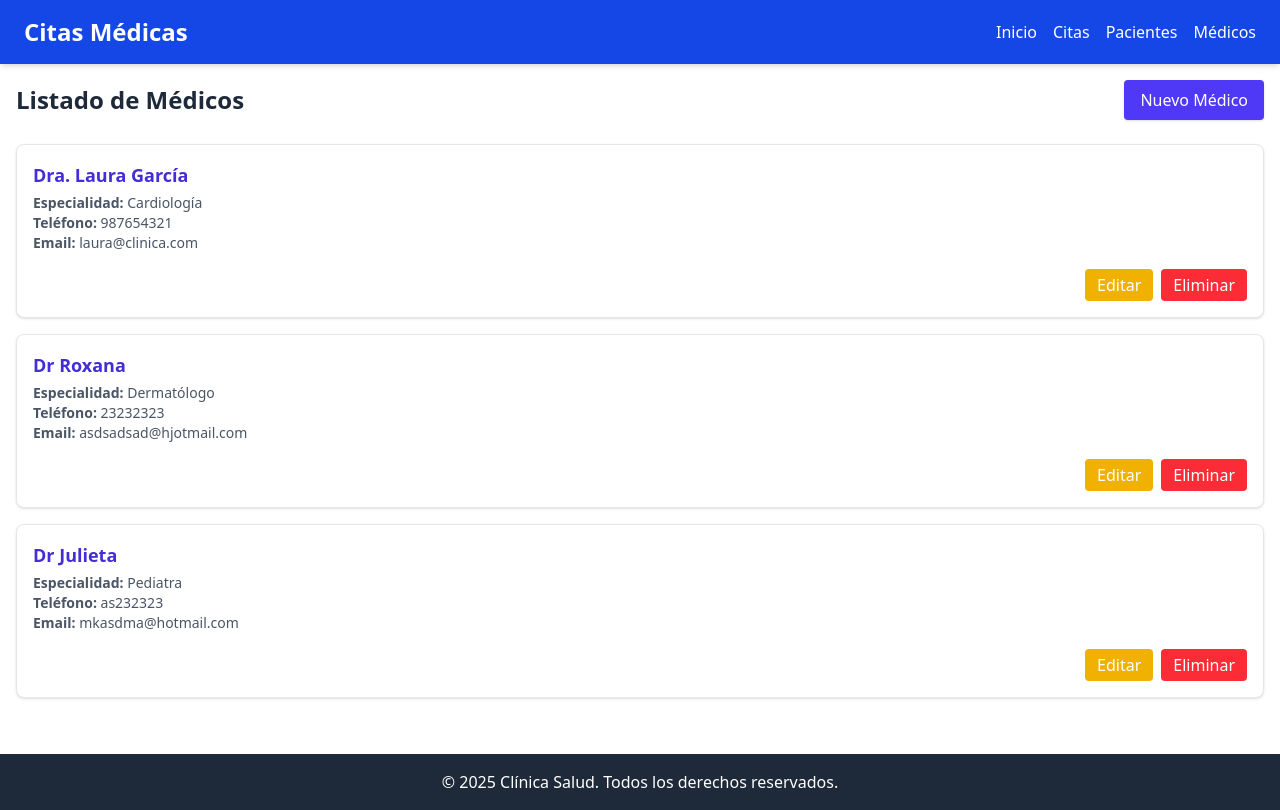
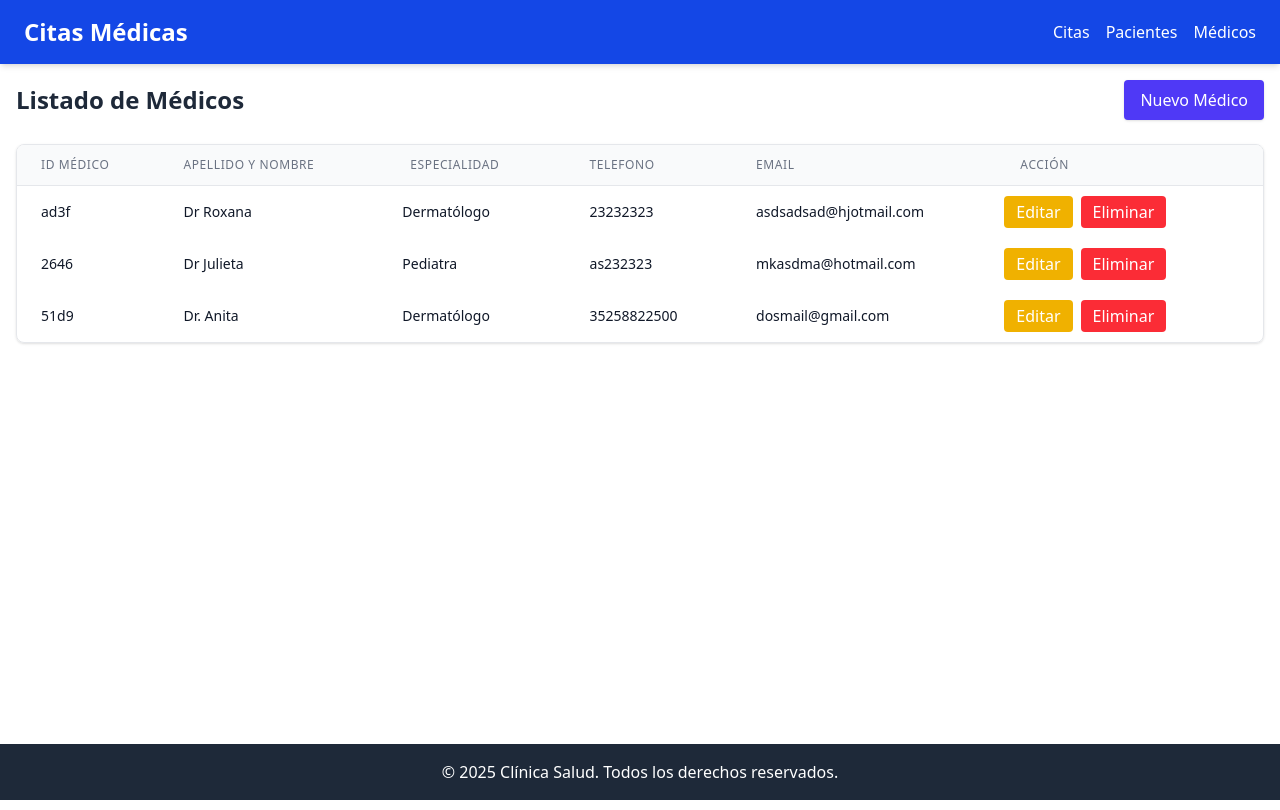
Before and after one commit to overwillys/citas-app, an Angular app: page /medicos in a window 1280 px wide. Built offline with nearby package versions, Linux system fonts and the light colour scheme; data requests are answered from the project's data file.

Commit message:
cambios varios..

```diff
--- a/src/app/app.routes.ts
+++ b/src/app/app.routes.ts
@@ -8,7 +8,7 @@ import { FormPacienteComponent } from './features/pacientes/form-paciente/form-p
 import { FormMedicoComponent } from './features/medicos/form-medico/form-medico.component';
 
 export const routes: Routes = [
-  { path: '',redirectTo: 'citas',pathMatch: 'full' },
+  { path: '', redirectTo: 'citas', pathMatch: 'full' },
   { path: 'citas', component: ListCitasComponent },
   { path: 'pacientes', component: ListPacientesComponent },
   { path: 'medicos', component: ListMedicosComponent },
--- a/src/app/features/citas/list-citas/list-citas.component.html
+++ b/src/app/features/citas/list-citas/list-citas.component.html
@@ -6,7 +6,34 @@
     </button>
   </div>
 
-  <div class="grid gap-4">
+  <div class="overflow-x-auto shadow rounded-lg border border-gray-200">
+    <table  class="min-w-full divide-y divide-gray-200">
+      <thead class="bg-gray-50">
+        <tr>
+          <th scope="col" class="px-6 py-3 text-left text-xs font-medium text-gray-500 uppercase tracking-wider">Id Médico</th>
+          <th scope="col" class="px-6 py-3 text-left text-xs font-medium text-gray-500 uppercase tracking-wider">Nombre Médico</th>
+          <th scope="col" class="px-8 py-3 text-left text-xs font-medium text-gray-500 uppercase tracking-wider">Fecha Cita</th>
+          <th scope="col" class="px-6 py-3 text-left text-xs font-medium text-gray-500 uppercase tracking-wider">Motivo Cita</th>
+          <th scope="col" class="px-6 py-3"></th>
+        </tr>
+      </thead>
+      <tbody>
+        @for ( cita of citas(); track cita.id){
+          <tr>
+            <td class="px-6 py-4 text-sm text-gray-900"> {{ cita.medicoId }}</td>
+            <td class="px-6 py-4 text-sm text-gray-900"> {{ getNombreMedico(cita.medicoId) }}</td>
+            <td class="px-6 py-4 text-sm text-gray-900"> {{ cita.fecha }}</td>
+            <td class="px-6 py-4 text-sm text-gray-900"> {{ cita.motivo }}</td>
+          </tr>
+        }
+
+      </tbody>
+    </table>
+
+  </div>
+
+
+  <!-- <div class="grid gap-4">
     @for (cita of citas(); track cita.id) {
 
     <div  class="bg-white rounded-lg shadow p-4 border border-gray-200">
@@ -24,5 +51,8 @@
 
     }
 
-  </div>
+  </div> -->
+
+
+
 </section>
--- a/src/app/features/citas/list-citas/list-citas.component.ts
+++ b/src/app/features/citas/list-citas/list-citas.component.ts
@@ -3,6 +3,8 @@ import { Cita } from '../../../models/cita.model';
 import { CitaService } from '../../../services/cita.service';
 import { RouterLink } from '@angular/router';
 import Swal from 'sweetalert2';
+import { Medico } from '../../../models/medico.model';
+import { MedicoService } from '../../../services/medico.service';
 
 
 @Component({
@@ -12,14 +14,19 @@ import Swal from 'sweetalert2';
   styleUrl: './list-citas.component.css'
 })
 export class ListCitasComponent implements OnInit {
-  citas = signal<Cita[]>([]);
+  citas  = signal<Cita[]>([]);
+  medicos = signal<Medico[]>([]);
 
-  constructor(private citaService: CitaService) {}
+  constructor(private citaService: CitaService, private medicoService: MedicoService) {}
 
   ngOnInit(): void {
     this.citaService.getCitas().subscribe((data) => {
       this.citas.set(data);
     });
+
+    this.medicoService.getMedicos().subscribe((data) =>{
+      this.medicos.set(data);
+    })
   }
 
   eliminarCita(id: string): void {
@@ -43,4 +50,14 @@ export class ListCitasComponent implements OnInit {
     }
   });
 }
+
+
+// obtniendo el nommbre del medico para la cita :
+
+getNombreMedico( medicoId: string ){
+  // llamo al signal de medico, busca dentro del array de "m",  dentro cuyo "id" sea igual al paràmetro ( medicoId)
+  // Si find encuentra mostramos el nombre, sino , mostramos "--"
+  return this.medicos().find(m=> m.id === medicoId)?.nombre ?? ' No tiene medico asignado.-';
 }
+
+}
--- a/src/app/features/medicos/list-medicos/list-medicos.component.html
+++ b/src/app/features/medicos/list-medicos/list-medicos.component.html
@@ -6,7 +6,42 @@
     </button>
   </div>
 
-  <div class="grid gap-4">
+    <div class="overflow-x-auto shadow rounded-lg border border-gray-200">
+    <table  class="min-w-full divide-y divide-gray-200">
+      <thead class="bg-gray-50">
+        <tr>
+          <th scope="col" class="px-6 py-3 text-left text-xs font-medium text-gray-500 uppercase tracking-wider">Id Médico</th>
+          <th scope="col" class="px-6 py-3 text-left text-xs font-medium text-gray-500 uppercase tracking-wider">Apellido y Nombre</th>
+          <th scope="col" class="px-8 py-3 text-left text-xs font-medium text-gray-500 uppercase tracking-wider">Especialidad</th>
+          <th scope="col" class="px-6 py-3 text-left text-xs font-medium text-gray-500 uppercase tracking-wider">Telefono</th>
+          <th scope="col" class="px-6 py-3 text-left text-xs font-medium text-gray-500 uppercase tracking-wider">Email</th>
+          <th scope="col" class="px-6 py-3 text-left text-xs font-medium text-gray-500 uppercase tracking-wider">Acción</th>
+
+          <th scope="col" class="px-6 py-3"></th>
+        </tr>
+      </thead>
+      <tbody>
+        @for ( medico of medicos(); track medico.id){
+          <tr>
+            <td class="px-6 py-4 text-sm text-gray-900"> {{ medico.id }}</td>
+            <td class="px-6 py-4 text-sm text-gray-900"> {{ medico.nombre }}</td>
+            <td class="px-6 py-4 text-sm text-gray-900"> {{ medico.especialidad }}</td>
+            <td class="px-6 py-4 text-sm text-gray-900"> {{ medico.telefono }}</td>
+            <td class="px-6 py-4 text-sm text-gray-900"> {{ medico.email }}</td>
+            <td>
+              <button class="text-white bg-yellow-500 hover:bg-yellow-600 px-3 py-1 rounded ml-2" [routerLink]="['/medicos/editar', medico.id]">Editar</button>
+              <button class="text-white bg-red-500 hover:bg-red-600 px-3 py-1 rounded ml-2" (click)="medico.id && eliminarMedico(medico.id)">Eliminar</button>
+            </td>
+
+          </tr>
+        }
+
+      </tbody>
+    </table>
+
+  </div>
+
+  <!-- <div class="grid gap-4">
     @for (medico of medicos(); track medico.id) {
     <div class="bg-white rounded-lg shadow p-4 border border-gray-200">
         <h3 class="text-lg font-semibold text-indigo-700 mb-1">{{ medico.nombre }}</h3>
@@ -21,7 +56,7 @@
         </div>
     </div>
     }
-    <!-- Médico simulado -->
 
-  </div>
+  </div> -->
+
 </section>
--- a/src/app/features/pacientes/list-pacientes/list-pacientes.component.html
+++ b/src/app/features/pacientes/list-pacientes/list-pacientes.component.html
@@ -6,7 +6,42 @@
     </button>
   </div>
 
-  <div class="grid gap-4">
+    <div class="overflow-x-auto shadow rounded-lg border border-gray-200">
+      <table  class="min-w-full divide-y divide-gray-200">
+        <thead class="bg-gray-50">
+          <tr>
+            <th scope="col" class="px-6 py-3 text-left text-xs font-medium text-gray-500 uppercase tracking-wider">Id Médico</th>
+            <th scope="col" class="px-6 py-3 text-left text-xs font-medium text-gray-500 uppercase tracking-wider">Apellido y Nombre</th>
+            <th scope="col" class="px-8 py-3 text-left text-xs font-medium text-gray-500 uppercase tracking-wider">Dni</th>
+            <th scope="col" class="px-6 py-3 text-left text-xs font-medium text-gray-500 uppercase tracking-wider">Telefono</th>
+            <th scope="col" class="px-6 py-3 text-left text-xs font-medium text-gray-500 uppercase tracking-wider">Email</th>
+            <th scope="col" class="px-6 py-3 text-left text-xs font-medium text-gray-500 uppercase tracking-wider">Acción</th>
+
+            <th scope="col" class="px-6 py-3"></th>
+          </tr>
+        </thead>
+        <tbody>
+          @for ( paciente of pacientes(); track paciente.id){
+            <tr>
+              <td class="px-6 py-4 text-sm text-gray-900"> {{ paciente.id }}</td>
+              <td class="px-6 py-4 text-sm text-gray-900"> {{ paciente.nombre }}</td>
+              <td class="px-6 py-4 text-sm text-gray-900"> {{ paciente.dni }}</td>
+              <td class="px-6 py-4 text-sm text-gray-900"> {{ paciente.telefono }}</td>
+              <td class="px-6 py-4 text-sm text-gray-900"> {{ paciente.email }}</td>
+              <td>
+                <button class="text-white bg-yellow-500 hover:bg-yellow-600 px-3 py-1 rounded ml-2" [routerLink]="['/pacientes/editar', paciente.id]">Editar</button>
+                <button class="text-white bg-red-500 hover:bg-red-600 px-3 py-1 rounded ml-2" (click)="paciente.id && eliminarPaciente(paciente.id)">Eliminar</button>
+              </td>
+
+            </tr>
+          }
+        </tbody>
+      </table>
+
+  </div>
+
+
+  <!-- <div class="grid gap-4">
     @for (paciente of pacientes(); track paciente.id) {
     <div class="bg-white rounded-lg shadow p-4 border border-gray-200">
       <h3 class="text-lg font-semibold text-green-700 mb-1">{{ paciente.nombre }} {{ paciente.apellido }}</h3>
@@ -21,7 +56,7 @@
       </div>
     </div>
     }
-    <!-- Paciente simulado -->
 
   </div>
+   -->
 </section>
--- a/src/app/models/cita.model.ts
+++ b/src/app/models/cita.model.ts
@@ -5,8 +5,8 @@ export interface Cita {
   id?: string;
   fecha: string; // formato ISO: "2025-07-29T14:00"
   motivo: string;
-  pacienteId: number;
-  medicoId: number;
+  pacienteId: string;
+  medicoId: string;
   paciente?: Paciente; // opcional, si se quiere incluir info completa
   medico?: Medico;
 }
--- a/src/app/shared/ui/header/header.component.html
+++ b/src/app/shared/ui/header/header.component.html
@@ -1,7 +1,7 @@
 <header class="bg-blue-700 text-white px-6 py-4 shadow-md flex justify-between items-center">
   <h1 class="text-2xl font-bold">Citas Médicas</h1>
   <nav class="space-x-4">
-    <a routerLink="/" class="hover:underline">Inicio</a>
+    <!-- <a routerLink="/" class="hover:underline">Inicio</a>-->
     <a routerLink="/citas" class="hover:underline">Citas</a>
     <a routerLink="/pacientes" class="hover:underline">Pacientes</a>
     <a routerLink="/medicos" class="hover:underline">Médicos</a>
--- a/src/app/shared/ui/header/header.component.ts
+++ b/src/app/shared/ui/header/header.component.ts
@@ -1,8 +1,9 @@
 import { Component } from '@angular/core';
+import { RouterModule } from '@angular/router';
 
 @Component({
   selector: 'app-header',
-  imports: [],
+  imports: [RouterModule],
   templateUrl: './header.component.html',
   styleUrl: './header.component.css'
 })
--- a/src/db.json
+++ b/src/db.json
@@ -1,45 +1,46 @@
 {
   "citas": [
     {
-      "id": "1",
-      "fecha": "2025-08-01T10:00",
-      "motivo": "Control de presión",
-      "pacienteId": 1,
-      "medicoId": 1
+      "id": "85fd",
+      "fecha": "2025-08-07T13:11",
+      "motivo": "Dolor de ojos",
+      "pacienteId": null,
+      "medicoId": "2646"
     },
     {
-      "id": "299b",
-      "fecha": "2025-07-31T18:52",
-      "motivo": "asdsadsadsadsad",
-      "pacienteId": "1",
-      "medicoId": "1"
+      "id": "2b13",
+      "fecha": "2025-08-20T17:25",
+      "motivo": "xxxxx",
+      "pacienteId": null,
+      "medicoId": null
     },
     {
-      "id": "597a",
-      "fecha": "2025-08-01T17:53",
-      "motivo": "Dolor de Ojos",
-      "pacienteId": "0",
-      "medicoId": "0"
+      "id": "615f",
+      "fecha": "2025-08-27T20:24",
+      "motivo": "UN NUEVO MOTIVO",
+      "pacienteId": "851e",
+      "medicoId": "51d9"
     }
   ],
   "pacientes": [
     {
-      "id": "1",
-      "nombre": "Juan",
-      "apellido": "Pérez",
-      "dni": "12345678",
-      "telefono": "999888777",
-      "email": "juan@mail.com"
+      "id": "851e",
+      "nombre": "Williams",
+      "apellido": "Tuate",
+      "dni": "30118334",
+      "telefono": "03854139560",
+      "email": "micorreo@gmail.com"
+    },
+    {
+      "id": "92d2",
+      "nombre": "Tumama",
+      "apellido": "me mima",
+      "dni": "23232332323",
+      "telefono": "95656565",
+      "email": "sadsadsad@hotmail.com"
     }
   ],
   "medicos": [
-    {
-      "id": "1",
-      "nombre": "Dra. Laura García",
-      "especialidad": "Cardiología",
-      "telefono": "987654321",
-      "email": "laura@clinica.com"
-    },
     {
       "id": "ad3f",
       "nombre": "Dr Roxana",
@@ -53,6 +54,13 @@
       "especialidad": "Pediatra",
       "telefono": "as232323",
       "email": "mkasdma@hotmail.com"
+    },
+    {
+      "id": "51d9",
+      "nombre": "Dr. Anita",
+      "especialidad": "Dermatólogo",
+      "telefono": "35258822500",
+      "email": "dosmail@gmail.com"
     }
   ]
 }
```
Also changed, not shown: src/app/services/medico.service.ts (+4 -4 lines), src/app/services/paciente.service.ts (+11 -4 lines).
